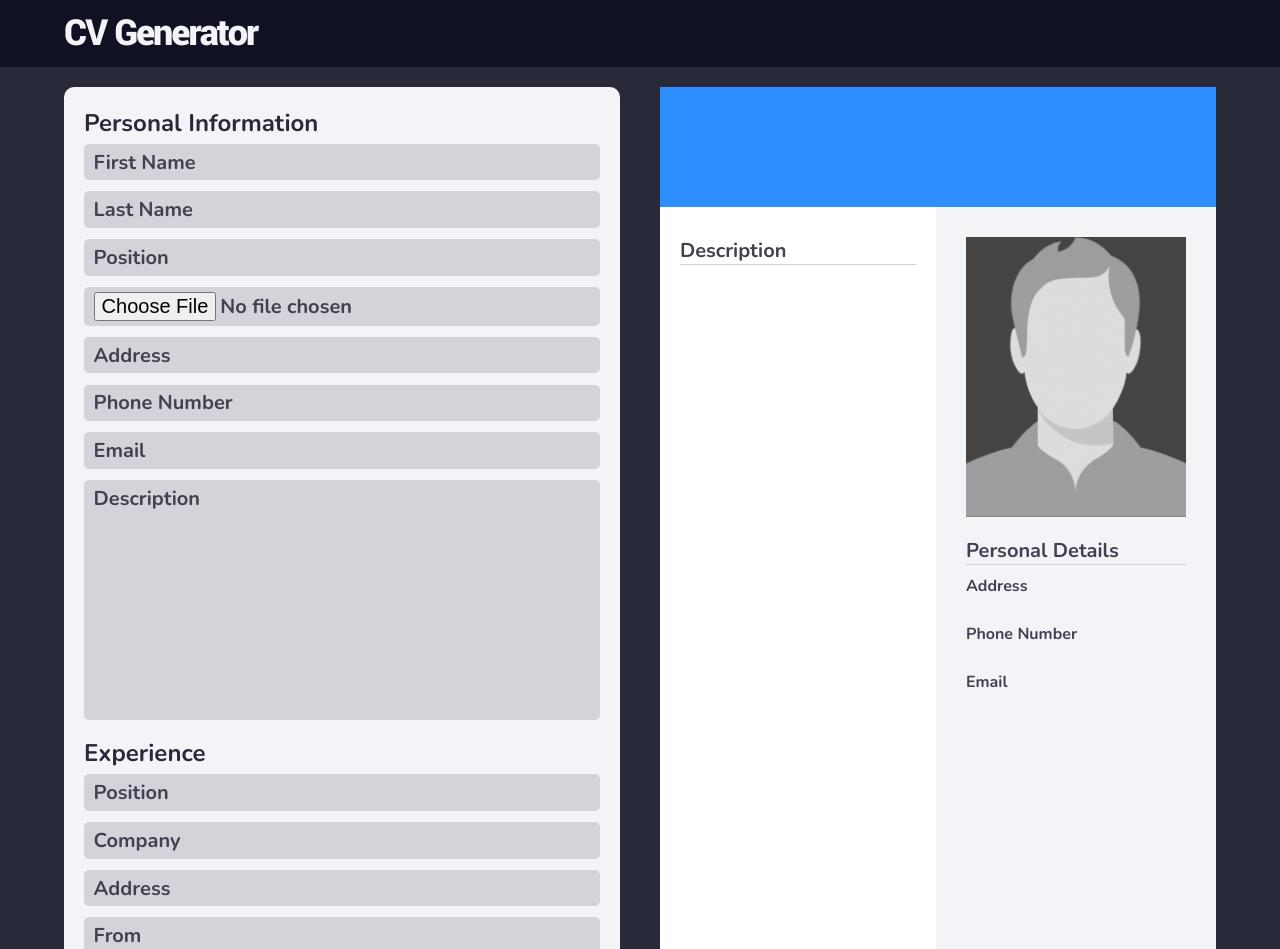
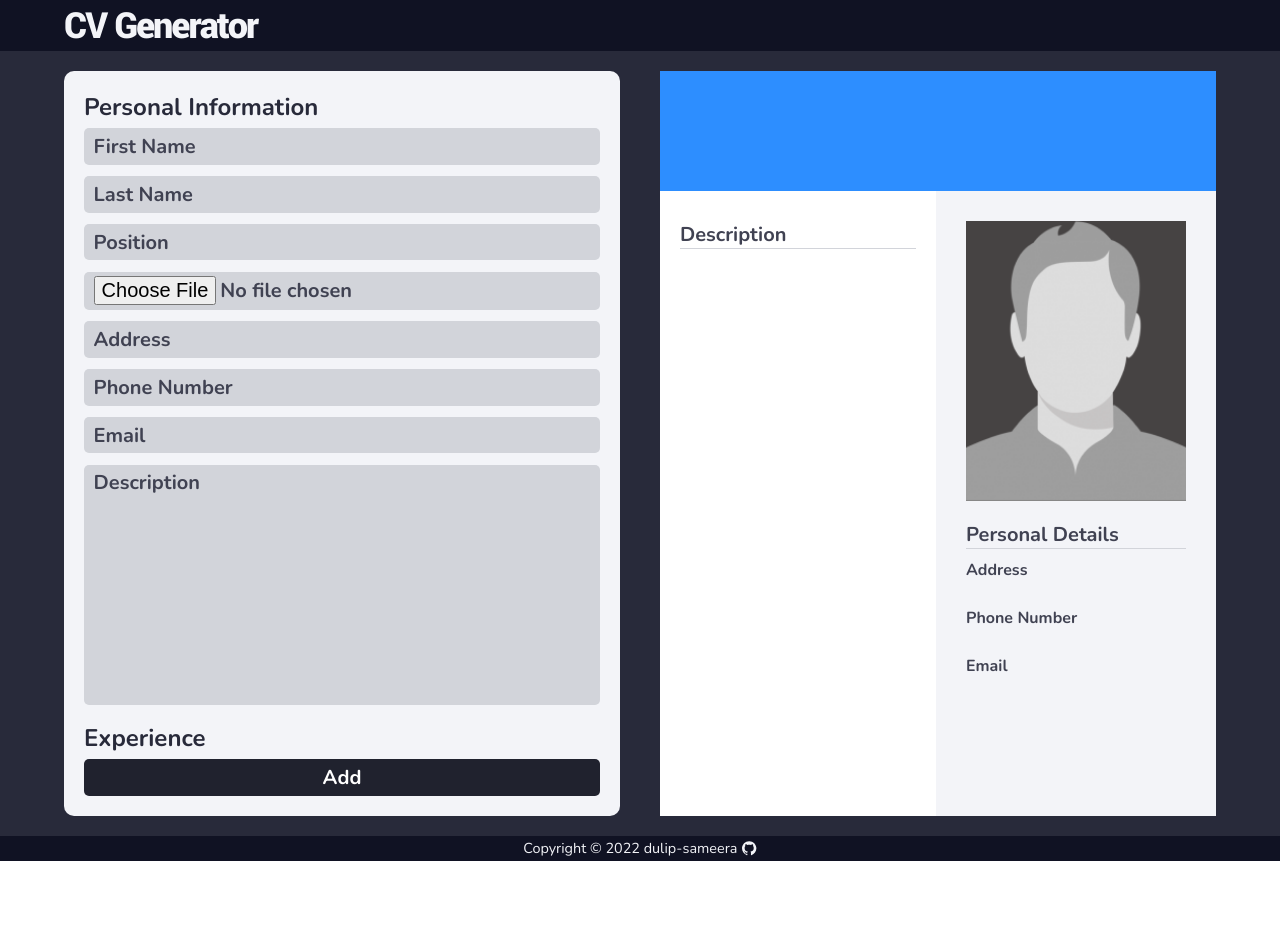
Before and after one commit to dulip-sameera/react-cv-generator, a React (Create React App) app: page / in a window 1280 px wide. Shown: the top 949 px of the page. After the commit the page ends 861 px from the top, so only its background shows below. Built offline with nearby package versions, Linux system fonts and the light colour scheme.

Commit message:
remove the test codes and make it work with the state changes

```diff
--- a/src/components/Body/Form/Experience.js
+++ b/src/components/Body/Form/Experience.js
@@ -1,33 +1,33 @@
 import React, { Component } from "react";
 import ExperienceItem from "./ExperienceItem";
 import SectionTitle from "./styles/SectionTitle.styles";
+import { Button } from "./Utils";
 
 export class Experience extends Component {
   render() {
     const { data, onChangeFn, deleteFn, addFn } = this.props;
-    const testOb = {
-      id: "1",
-      position: "Senior Web Developer",
-      company: "Facebook Inc.",
-      address: "Menlo Park",
-      from: "2012",
-      to: "2015",
-    };
 
     return (
       <div>
         <SectionTitle>Experience</SectionTitle>
-        <ExperienceItem
-          id={testOb.id}
-          position={testOb.position}
-          company={testOb.company}
-          address={testOb.address}
-          from={testOb.from}
-          to={testOb.to}
-          deleteFn={deleteFn}
-          key={testOb.id}
-          onChangeFn={onChangeFn}
-        />
+
+        {data.map((item) => {
+          return (
+            <ExperienceItem
+              id={item.id}
+              position={item.position}
+              company={item.company}
+              address={item.address}
+              from={item.from}
+              to={item.to}
+              deleteFn={deleteFn}
+              key={item.id}
+              onChangeFn={onChangeFn}
+            />
+          );
+        })}
+
+        <Button text="Add" onClickFn={addFn} type="experience" />
       </div>
     );
   }
```
